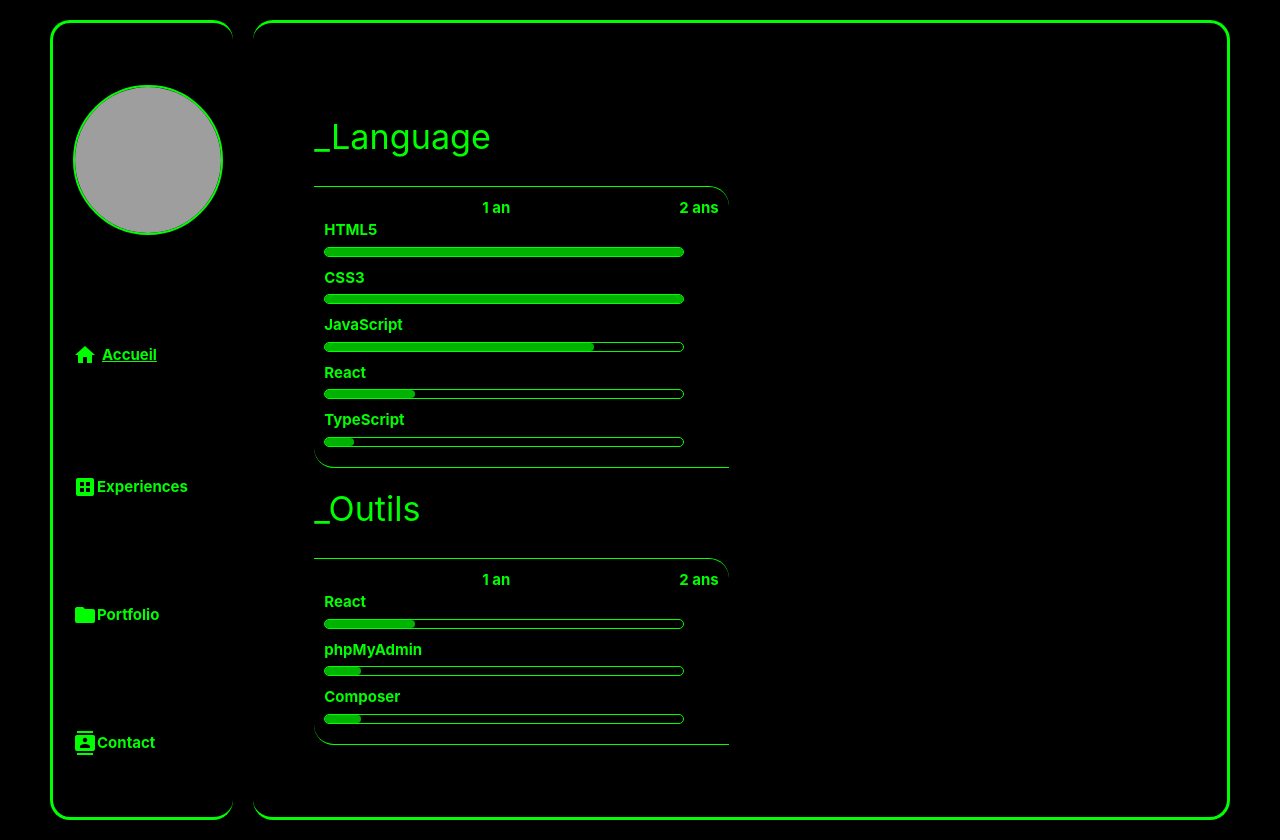
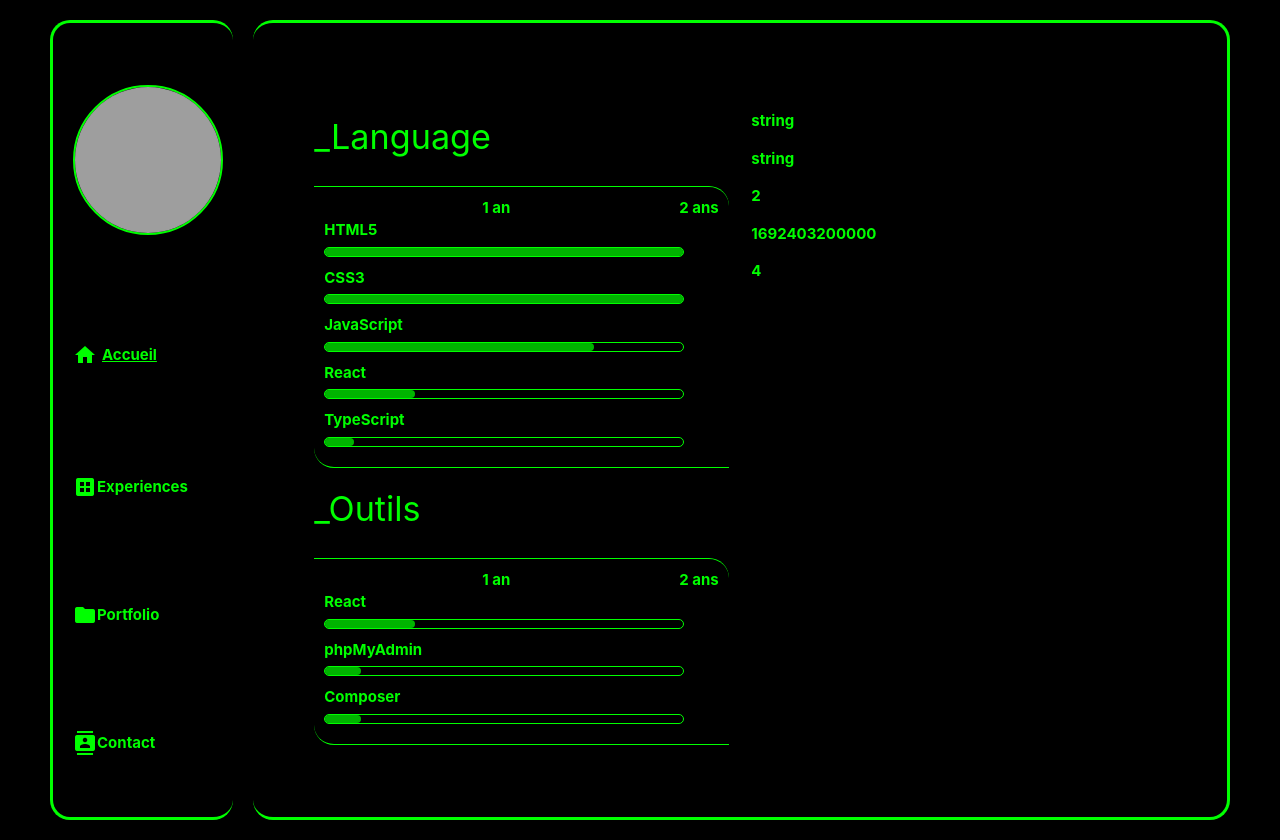
Before and after one commit to Wutzy/cv-react, a React (Create React App) app: page /knowledges in a window 1280 px wide. Built offline with nearby package versions, Linux system fonts and the light colour scheme; grey boxes are pictures that could not be loaded.

Commit message:
Create components  Experience Pannel

```diff
--- /dev/null
+++ b/src/components/knowledges/experiences/exp-item.tsx
@@ -0,0 +1,22 @@
+import { FunctionComponent } from 'react';
+import Experience from '../../../models/experience';
+import getDuration from '../../../helpers/get-duration';
+
+type ExperienceProps = {
+    experience: Experience;
+}
+
+const ExperienceItem: FunctionComponent<ExperienceProps> = ({experience}) => {
+    return (
+        <div>
+            <p>{experience.name_corporation}</p>
+            <p>{experience.post_name}</p>
+            <p>{experience.date_entry.getDay()}</p>
+            <p>{experience.date_release.getTime()}</p>
+            <p>{getDuration(experience.date_release, experience.date_entry)/(1000 * 3600 * 24)}</p>
+
+        </div>
+    );
+};
+
+export default ExperienceItem;
--- /dev/null
+++ b/src/components/knowledges/experiences/exp-pannel.tsx
@@ -0,0 +1,28 @@
+import { FunctionComponent, useEffect, useState } from 'react';
+import Experience from '../../../models/experience';
+import EXPERIENCES from '../../../models/mocked-data/mock-experiences';
+import ExperienceItem from './exp-item';
+
+
+
+const ExperiencesPannel: FunctionComponent = () => {
+
+    const [experiences, setExepriences] = useState<Experience[]>([]);
+
+    useEffect(() => {
+        setExepriences(EXPERIENCES);
+    }, []);
+
+    return (
+        <div>
+            {experiences.map(experience => (
+                <div>
+                    <ExperienceItem experience = {experience} />
+                </div>
+
+            ))}
+        </div>
+    );
+};
+
+export default ExperiencesPannel;
--- /dev/null
+++ b/src/helpers/get-duration.js
@@ -0,0 +1,4 @@
+const getDuration = (date1, date2) => {
+    return date1.getTime()-date2.getTime();
+}
+export default getDuration;
--- a/src/helpers/get-skills.js
+++ b/src/helpers/get-skills.js
@@ -1,7 +1,7 @@
-import SKILLS from "../models/mock-skills";
+import SKILLS from "../models/mocked-data/mock-skills";
 
 const getSkills = (skillsType) => {
-   return  SKILLS.filter((skill) => skill.type === skillsType);
+   return SKILLS.filter((skill) => skill.type === skillsType);
 }
 
 export default getSkills;
--- /dev/null
+++ b/src/models/experience.ts
@@ -0,0 +1,24 @@
+export default class Experience {
+
+    id: number;
+    name_corporation: string;
+    post_name: string;
+    date_entry: Date;
+    date_release: Date;
+
+    constructor(
+     id: number,
+     name_corporation: string = 'string',
+     post_name: string = 'string',
+     date_entry: Date = new Date(),
+     date_release: Date = new Date(),
+    )
+
+    {
+     this.id = id;
+     this.name_corporation = name_corporation;
+     this.post_name = post_name;
+     this.date_entry = date_entry;
+     this.date_release = date_release;
+    }
+}
--- /dev/null
+++ b/src/models/mocked-data/mock-experiences.ts
@@ -0,0 +1,14 @@
+import Experience from '../experience';
+
+export const EXPERIENCES: Experience[] = [
+ {
+    id: 1,
+    name_corporation: 'string',
+    post_name: 'string',
+    date_entry: new Date(2023, 7, 15),
+    date_release: new Date(2023, 7, 19),
+ },
+
+];
+
+export default EXPERIENCES;
--- a/src/models/mock-projects.ts
+++ b/src/models/mocked-data/mock-projects.ts
@@ -1,4 +1,4 @@
-import Project from './project';
+import Project from '../project';
 
 export const PROJECTS: Project[] = [
  {
--- a/src/models/mock-skills.ts
+++ b/src/models/mocked-data/mock-skills.ts
@@ -1,4 +1,4 @@
-import Skill from './skill';
+import Skill from '../skill';
 
 export const SKILLS: Skill[] = [
  {
--- a/src/pages/knowledges/knowledges.tsx
+++ b/src/pages/knowledges/knowledges.tsx
@@ -1,6 +1,7 @@
 import { FunctionComponent } from 'react';
 import SkillPannel from '../../components/knowledges/skills/skill-pannel';
 import getSkills from '../../helpers/get-skills';
+import ExperiencesPannel from '../../components/knowledges/experiences/exp-pannel';
 import './knowledges.css'
 
 const Knowledges: FunctionComponent = () => {
@@ -16,11 +17,9 @@ const Knowledges: FunctionComponent = () => {
                     <SkillPannel skills = {ToolsSkills} title='Outils'/>
                 </div>
                 <div className='col s12 m6 others'>
-
+                    <ExperiencesPannel />
                 </div>
             </div>
-
-
         </div>
     );
 };
--- a/src/pages/portfolio.tsx
+++ b/src/pages/portfolio.tsx
@@ -1,7 +1,7 @@
 import React, { FunctionComponent, useState, useEffect } from 'react';
 import ProjectCard from '../components/portfolio/project-card';
 import Project from '../models/project';
-import PROJECTS from '../models/mock-projects';
+import PROJECTS from '../models/mocked-data/mock-projects';
 
 const Portfolio: FunctionComponent = () => {
 
--- a/src/pages/project-details/project-details.tsx
+++ b/src/pages/project-details/project-details.tsx
@@ -1,6 +1,6 @@
 import { FunctionComponent, useState, useEffect } from "react";
 import Project from "../../models/project";
-import PROJECTS from "../../models/mock-projects";
+import PROJECTS from "../../models/mocked-data/mock-projects";
 import {useParams} from 'react-router-dom';
 import './project-details.css'
 
```
